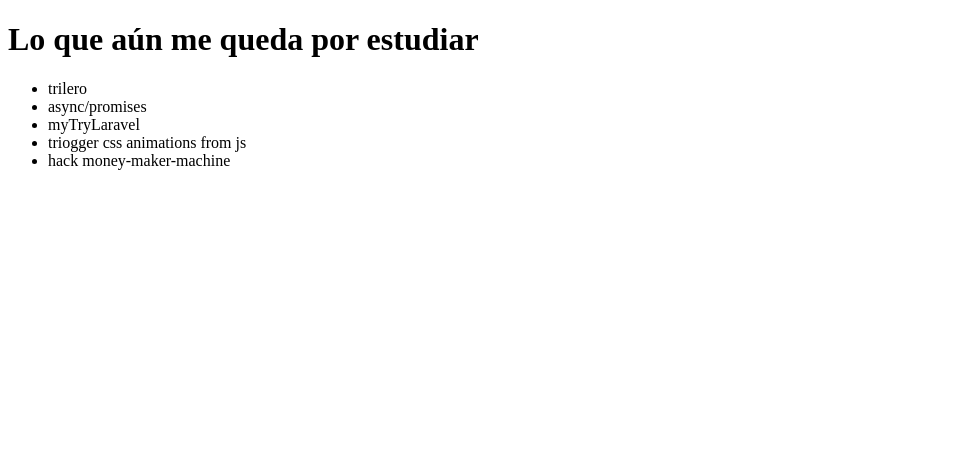
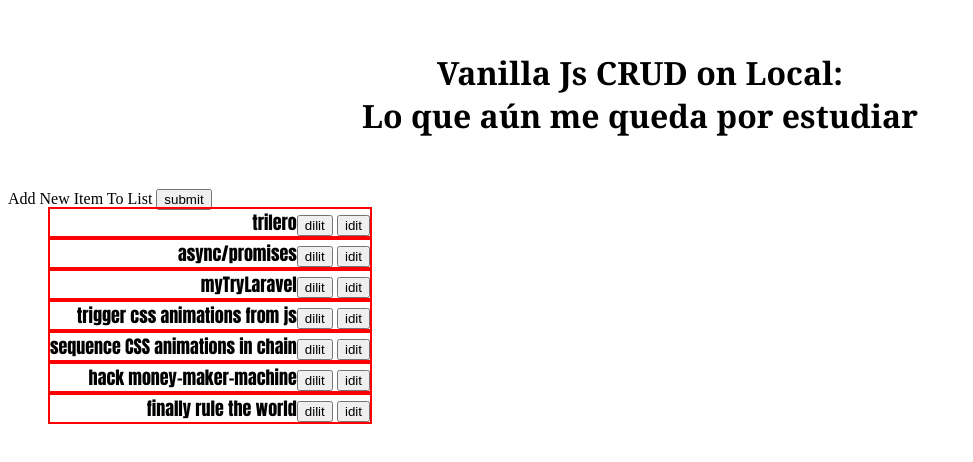
Before and after one commit to raykotab/ToDoFront, a plain HTML site: page index.html in a window 1280 px wide. Shown: the whole page, without its empty margins (0-973 px from the left). Drawn offline with Linux system fonts and the light colour scheme.

Commit message:
ayuda de giacomo, delete medio hecho

```diff
--- a/index.html
+++ b/index.html
@@ -3,16 +3,36 @@
 <head>
     <meta charset="UTF-8">
     <meta name="viewport" content="width=device-width, initial-scale=1.0">
-    <link rel="stylesheet" href="/style.css">
+    <link rel="stylesheet" href="style.css">
     <title>ToDoFront</title>
 </head>
 <body>
+
     <header>
-        <h1> Lo que aún me queda por estudiar </h1>
+        <div>
+            <h1> Vanilla Js CRUD on Local: </br>
+                Lo que aún me queda por estudiar
+            </h1>
+        </div>
     </header>
-    <section id="list">
+    <main>
+        <section id="listContainer">
+            <div id="listContainerDiv">
+                <ul id="list">
 
-    </section>
+                </ul>
+            </div>
+
+
+        </section>
+        <section id="listModify">
+            <form>
+                <label for="newListElement">Add New Item To List</label>
+                <intput type="text" id="newListElement" name="newListElement"></intput>
+                <button type="button">submit</button>
+            </form>
+        </section>
+    </main>
     <script src="main.js"></script>
 </body>
 </html>
--- a/main.js
+++ b/main.js
@@ -1,16 +1,76 @@
-let ToDo = ["trilero", "async/promises", "myTryLaravel", "triogger css animations from js", "hack money-maker-machine"]
 
-function showList (ToDo) {
-    const container = document.getElementById("list");
-    const list = document.createElement('ul');
+let ToDo = [
+  "trilero",
+  "async/promises",
+  "myTryLaravel",
+  "trigger css animations from js",
+  "sequence CSS animations in chain",
+  "hack money-maker-machine",
+  "finally rule the world",
+];
 
-    for(let i = 0; i < ToDo.length; i++) {
-        let listElement = document.createElement('li');
-        listElement.appendChild(document.createTextNode(ToDo[i]));
-        list.appendChild(listElement);
-        container.appendChild(list);
+//const container = document.getElementById("list");
+const list = document.getElementById("list");
+
+
+function showList(ToDo) {
+
+    for (let i = 0; i < ToDo.length; i++) {
+        list.innerHTML += `
+            <li class="buttons">
+            <span> ${ToDo[i]} </span>
+            <div>
+                <button type="button" onclick="deleteItem(${i})">dilit</button>
+                <button type="button" onclick="editItem(${i})">idit</button>
+            </div>
+            </li>
+        `;
     }
-    return list;
+
+
+//   for (let i = 0; i < ToDo.length; i++) {
+//     let listElement = document.createElement("li");
+//     listElement.appendChild(document.createTextNode(ToDo[i]));
+//     let button = document.createElement("BUTTON");
+//     button.innerHTML = "dilit";
+//     listElement.appendChild(button);
+//     list.appendChild(listElement);
+//     container.appendChild(list);
+//   }
+  //return list;
+
+  //locationReload(), set Timeout
+
+
 }
+
 console.log(ToDo);
 showList(ToDo);
+
+
+
+function resolveAfterHalfSec () {
+    return new Promise(resolve => {
+        setTimeout (() => {
+            resolve('resolved');
+        }, 500);
+    });
+}
+
+async function deleteItem(indiceArray) {
+    console.log(ToDo);
+
+    await resolveAfterHalfSec(ToDo.splice(indiceArray, 1));
+    console.log(ToDo);
+
+    location.reload();
+}
+
+
+console.log(ToDo);
+
+function addListItem() {
+  //pillar el input de form
+  //asociarlo a una variable string
+  //pushearlo al array
+}
--- a/style.css
+++ b/style.css
@@ -0,0 +1,37 @@
+h1 {
+    text-align: center;
+    padding: 30px;
+    font-weight: bolder;
+    font-family: Cambria, Cochin, Georgia, Times, 'Times New Roman', serif;
+    text-decoration-color: blueviolet;
+}
+/*
+body {
+    display: flex;
+    align-items: column;
+} */
+
+#listContainer {
+    position: absolute;
+    display: flex;
+    /* align-items: row; */
+}
+
+#list {
+    position: relative;
+   /* display: flex; */
+   list-style-type: none;
+    text-align: left;
+    justify-content: center;
+    font-size: large;
+    font-family: Impact, Haettenschweiler, 'Arial Narrow Bold', sans-serif;
+}
+
+
+.buttons {
+    display: flex;
+    justify-content: flex-end;
+    position: relative;
+    justify-content: flex-end;
+    border: 2px solid red;
+}
```
